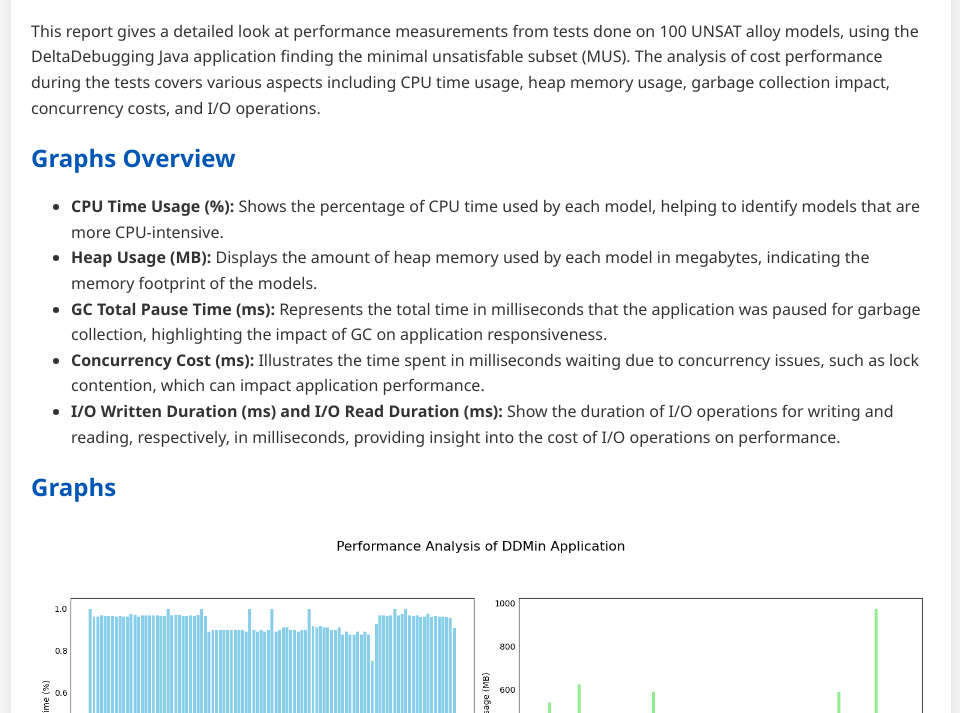
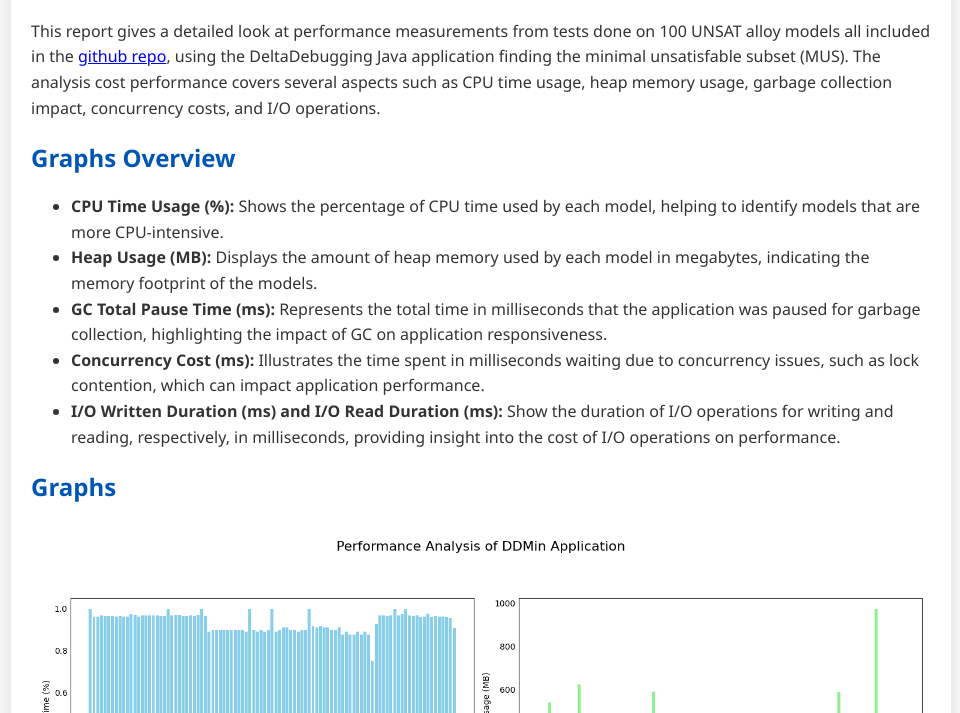
Before and after one commit to krpovmu/DeltaDebugging, a plain HTML site: page docs/performance_costs_graphs/index.html in a window 1280 px wide. Shown: the part 87-800 px from the top of the page, without its empty margins (159-1119 px from the left). Drawn offline with Linux system fonts and the light colour scheme.

Commit message:
changes html texts explaining how we did take the measures

```diff
--- a/docs/performance_costs_graphs/index.html
+++ b/docs/performance_costs_graphs/index.html
@@ -46,7 +46,7 @@
 <body>
     <div class="container">
         <h1>Performance Analysis Costs of DDmin Java Application</h1>
-        <p>This report gives a detailed look at performance measurements from tests done on 100 UNSAT alloy models, using the DeltaDebugging Java application finding the minimal unsatisfable subset (MUS). The analysis of cost performance during the tests covers various aspects including CPU time usage, heap memory usage, garbage collection impact, concurrency costs, and I/O operations.</p>
+        <p>This report gives a detailed look at performance measurements from tests done on 100 UNSAT alloy models all included in the <a href="https://github.com/krpovmu/DeltaDebugging/tree/master/resources/als_models"  target="_blank" rel="noopener noreferrer">github repo</a>, using the DeltaDebugging Java application finding the minimal unsatisfable subset (MUS). The analysis cost performance covers several aspects such as CPU time usage, heap memory usage, garbage collection impact, concurrency costs, and I/O operations.</p>
 
         <h2>Graphs Overview</h2>
         <ul>
```
